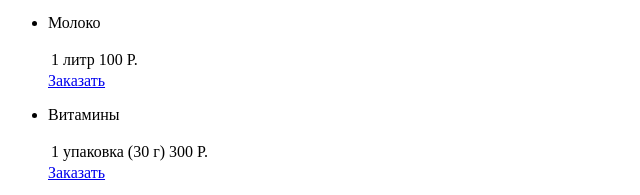
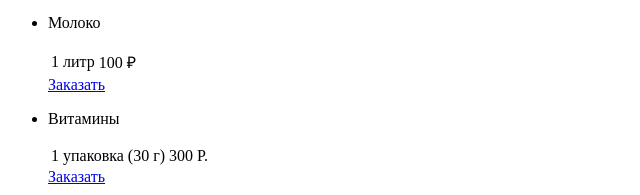
Before and after one commit to htmlacademy-adaptive/2450207-cat-energy-1, a website: page catalog.html in a window 1280 px wide. Shown: the part 2717-2912 px from the top of the page, 0-640 px from the left. Drawn offline with Linux system fonts and the light colour scheme; files whose address does not match are found by name.

Commit message:
Разметка

```diff
--- a/catalog.html
+++ b/catalog.html
@@ -264,7 +264,7 @@
                 <table class="additional-catalog__additional-product options">
                     <tr>
                       <td class="options__key">1 литр</td>
-                      <td class="options__value">100 Р.</td>
+                      <td class="options__value">100 ₽</td>
                     </tr>
                 </table>
               <a class="additional-catalog__button button" href="#">Заказать</a>
```
